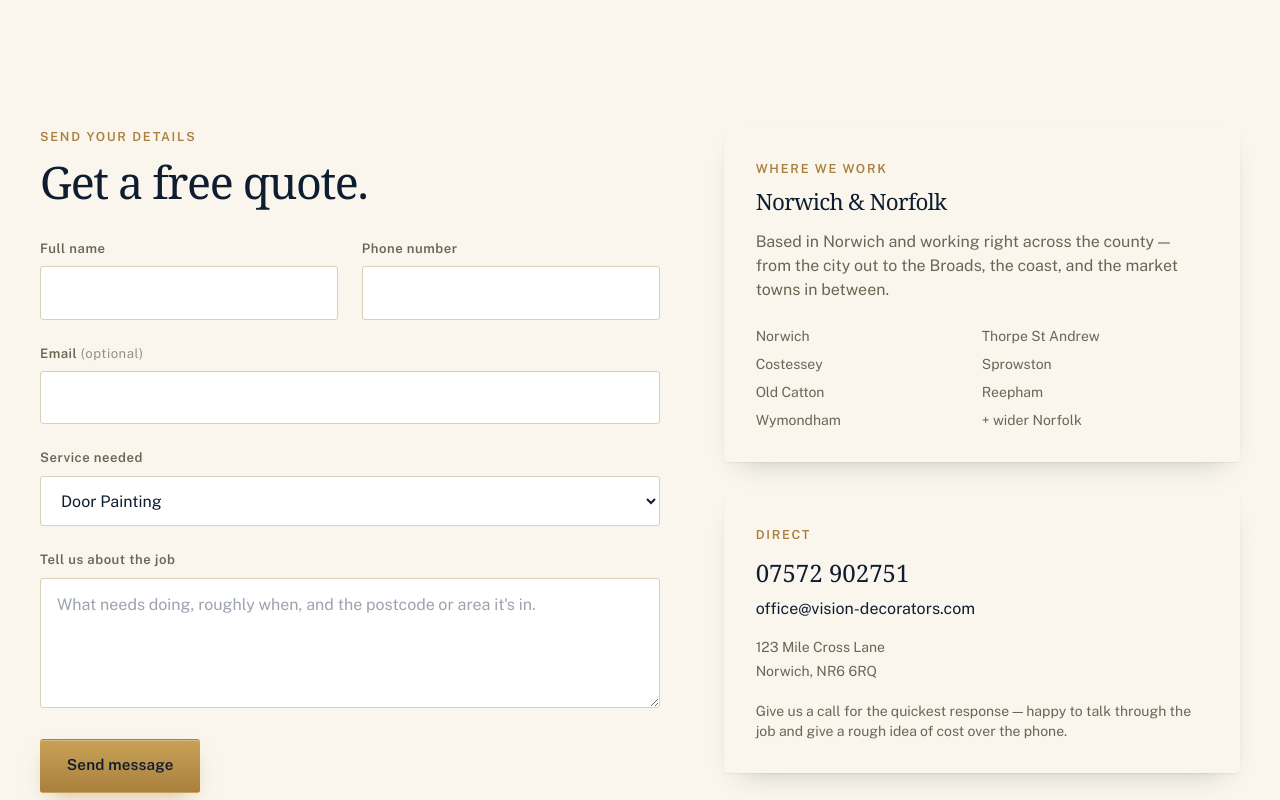
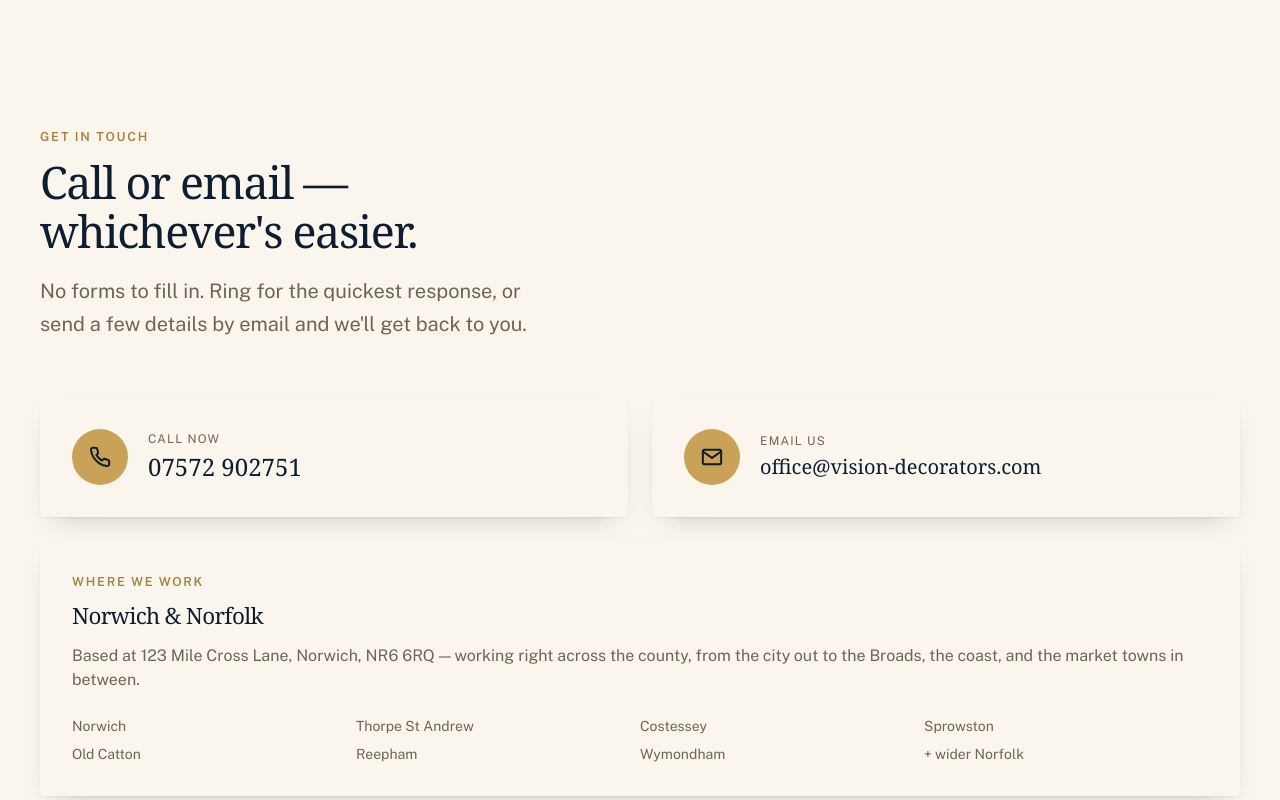
Before and after one commit to vad-cmyk/andre-website, a website: page contact.html in a window 1280 px wide. Shown: the part 740-1540 px from the top of the page. Drawn offline with nearby package versions, Linux system fonts and the light colour scheme; a web font is replaced by a local one.

Commit message:
Remove contact form, make phone and email the only CTAs
Drops the Formspree-dependent form (which was 404ing since no real
form ID was ever wired in). Every CTA site-wide is now either a
tel: or mailto: link — no in-between page or backend needed.

```diff
--- a/contact.html
+++ b/contact.html
@@ -4,7 +4,7 @@
 <meta charset="UTF-8">
 <meta name="viewport" content="width=device-width, initial-scale=1.0">
 <title>Contact — Vision Decorators, Norwich &amp; Norfolk</title>
-<meta name="description" content="Get in touch with Vision Decorators for a free painting and decorating quote across Norwich and Norfolk. Call 07572 902751 or send your details.">
+<meta name="description" content="Get in touch with Vision Decorators for a free painting and decorating quote across Norwich and Norfolk. Call 07572 902751 or email office@vision-decorators.com.">
 <link rel="preconnect" href="https://fonts.googleapis.com">
 <link rel="preconnect" href="https://fonts.gstatic.com" crossorigin>
 <link href="https://fonts.googleapis.com/css2?family=Libre+Caslon+Display&family=Public+Sans:wght@400;500;600;700;800&display=swap" rel="stylesheet">
@@ -77,7 +77,7 @@
   <div class="container relative z-10 py-20 md:py-24 on-dark">
     <p class="pill mb-6">Contact</p>
     <h1 class="h1 font-display mb-6 max-w-2xl">Let's talk about your job.</h1>
-    <p class="lede max-w-lg mb-10">Covering Norwich and the wider Norfolk area. The quickest way to reach us is by phone — for anything else, the form below goes straight to us.</p>
+    <p class="lede max-w-lg mb-10">Covering Norwich and the wider Norfolk area. Call for the quickest response, or email us with a few details and we'll get back to you.</p>
     <a href="tel:07572902751" class="inline-flex items-center gap-4 group">
       <span class="w-14 h-14 rounded-full bg-gold flex items-center justify-center shrink-0 transition-transform duration-300 group-hover:scale-105">
         <svg viewBox="0 0 24 24" width="24" height="24" fill="none" stroke="#0E1D30" stroke-width="2.2" stroke-linecap="round" stroke-linejoin="round"><path d="M22 16.92v3a2 2 0 0 1-2.18 2 19.79 19.79 0 0 1-8.63-3.07 19.5 19.5 0 0 1-6-6 19.79 19.79 0 0 1-3.07-8.67A2 2 0 0 1 4.11 2h3a2 2 0 0 1 2 1.72c.127.96.361 1.903.7 2.81a2 2 0 0 1-.45 2.11L8.09 9.91a16 16 0 0 0 6 6l1.27-1.27a2 2 0 0 1 2.11-.45c.907.339 1.85.573 2.81.7A2 2 0 0 1 22 16.92z"/></svg>
@@ -94,75 +94,44 @@
   </div>
 </section>
 
-<!-- ================= FORM + DETAILS ================= -->
+<!-- ================= CALL / EMAIL CTAS ================= -->
 <section class="bg-canvas py-24 md:py-32">
   <div class="container">
-    <div class="grid lg:grid-cols-[1.2fr_1fr] gap-16">
+    <div class="max-w-lg mb-14 reveal">
+      <p class="eyebrow mb-3">Get in touch</p>
+      <h2 class="h2 font-display mb-5">Call or email — whichever's easier.</h2>
+      <p class="lede">No forms to fill in. Ring for the quickest response, or send a few details by email and we'll get back to you.</p>
+    </div>
 
-      <div class="reveal" id="quote-form">
-        <p class="eyebrow mb-3">Send your details</p>
-        <h2 class="h2 font-display mb-8">Get a free quote.</h2>
+    <div class="grid sm:grid-cols-2 gap-6 mb-6">
+      <a href="tel:07572902751" class="card p-8 flex items-center gap-5 reveal reveal-delay-1">
+        <span class="w-14 h-14 rounded-full bg-gold flex items-center justify-center shrink-0">
+          <svg viewBox="0 0 24 24" width="22" height="22" fill="none" stroke="#0E1D30" stroke-width="2.2" stroke-linecap="round" stroke-linejoin="round"><path d="M22 16.92v3a2 2 0 0 1-2.18 2 19.79 19.79 0 0 1-8.63-3.07 19.5 19.5 0 0 1-6-6 19.79 19.79 0 0 1-3.07-8.67A2 2 0 0 1 4.11 2h3a2 2 0 0 1 2 1.72c.127.96.361 1.903.7 2.81a2 2 0 0 1-.45 2.11L8.09 9.91a16 16 0 0 0 6 6l1.27-1.27a2 2 0 0 1 2.11-.45c.907.339 1.85.573 2.81.7A2 2 0 0 1 22 16.92z"/></svg>
+        </span>
+        <span>
+          <span class="block text-xs uppercase tracking-widest text-stone mb-1">Call now</span>
+          <span class="block font-display text-2xl text-ink">07572 902751</span>
+        </span>
+      </a>
+      <a href="mailto:office@vision-decorators.com" class="card p-8 flex items-center gap-5 reveal reveal-delay-2">
+        <span class="w-14 h-14 rounded-full bg-gold flex items-center justify-center shrink-0">
+          <svg viewBox="0 0 24 24" width="22" height="22" fill="none" stroke="#0E1D30" stroke-width="2.2" stroke-linecap="round" stroke-linejoin="round"><path d="M4 4h16c1.1 0 2 .9 2 2v12c0 1.1-.9 2-2 2H4c-1.1 0-2-.9-2-2V6c0-1.1.9-2 2-2z"/><path d="M22 6l-10 7L2 6"/></svg>
+        </span>
+        <span>
+          <span class="block text-xs uppercase tracking-widest text-stone mb-1">Email us</span>
+          <span class="block font-display text-xl text-ink break-all">office@vision-decorators.com</span>
+        </span>
+      </a>
+    </div>
 
-        <!--
-          Formspree placeholder — replace YOUR_FORM_ID with your real Formspree
-          endpoint (formspree.io) once set up. Until then this form will show
-          Formspree's own error state on submit rather than silently failing.
-        -->
-        <form action="https://formspree.io/f/YOUR_FORM_ID" method="POST" class="space-y-6">
-          <div class="grid sm:grid-cols-2 gap-6">
-            <div class="field">
-              <label for="name">Full name</label>
-              <input type="text" id="name" name="name" required autocomplete="name">
-            </div>
-            <div class="field">
-              <label for="phone">Phone number</label>
-              <input type="tel" id="phone" name="phone" required autocomplete="tel">
-            </div>
-          </div>
-          <div class="field">
-            <label for="email">Email <span class="text-stone/70 font-normal normal-case">(optional)</span></label>
-            <input type="email" id="email" name="email" autocomplete="email">
-          </div>
-          <div class="field">
-            <label for="service">Service needed</label>
-            <select id="service" name="service">
-              <option value="Door Painting">Door Painting</option>
-              <option value="Lime Wash Painting">Lime Wash Painting</option>
-              <option value="General Painting">General Painting</option>
-              <option value="Not sure yet">Not sure yet</option>
-            </select>
-          </div>
-          <div class="field">
-            <label for="message">Tell us about the job</label>
-            <textarea id="message" name="message" required placeholder="What needs doing, roughly when, and the postcode or area it's in."></textarea>
-          </div>
-          <button type="submit" class="btn btn-gold">Send message</button>
-        </form>
+    <div class="card p-8 reveal reveal-delay-3">
+      <p class="eyebrow mb-3">Where we work</p>
+      <h3 class="h4 font-display mb-4">Norwich &amp; Norfolk</h3>
+      <p class="text-stone mb-6">Based at 123 Mile Cross Lane, Norwich, NR6 6RQ — working right across the county, from the city out to the Broads, the coast, and the market towns in between.</p>
+      <div class="grid grid-cols-2 sm:grid-cols-4 gap-y-2 text-sm text-stone">
+        <span>Norwich</span><span>Thorpe St Andrew</span><span>Costessey</span><span>Sprowston</span>
+        <span>Old Catton</span><span>Reepham</span><span>Wymondham</span><span>+ wider Norfolk</span>
       </div>
-
-      <div class="reveal reveal-delay-2">
-        <div class="card p-8 mb-8">
-          <p class="eyebrow mb-3">Where we work</p>
-          <h3 class="h4 font-display mb-4">Norwich &amp; Norfolk</h3>
-          <p class="text-stone mb-6">Based in Norwich and working right across the county — from the city out to the Broads, the coast, and the market towns in between.</p>
-          <div class="grid grid-cols-2 gap-y-2 text-sm text-stone">
-            <span>Norwich</span><span>Thorpe St Andrew</span>
-            <span>Costessey</span><span>Sprowston</span>
-            <span>Old Catton</span><span>Reepham</span>
-            <span>Wymondham</span><span>+ wider Norfolk</span>
-          </div>
-        </div>
-
-        <div class="card p-8">
-          <p class="eyebrow mb-3">Direct</p>
-          <a href="tel:07572902751" class="font-display text-2xl text-ink block mb-2 hover:text-gold-deep transition-colors">07572 902751</a>
-          <a href="mailto:office@vision-decorators.com" class="block text-ink mb-4 hover:text-gold-deep transition-colors">office@vision-decorators.com</a>
-          <p class="text-stone text-sm mb-1">123 Mile Cross Lane</p>
-          <p class="text-stone text-sm mb-5">Norwich, NR6 6RQ</p>
-          <p class="text-stone text-sm">Give us a call for the quickest response — happy to talk through the job and give a rough idea of cost over the phone.</p>
-        </div>
-      </div>
-
     </div>
   </div>
 </section>
```
Also changed, not shown: door-painting.html (+2 -2 lines), gallery.html (+1 -1 lines), general-painting.html (+2 -2 lines), index.html (+2 -2 lines), lime-wash-painting.html (+2 -2 lines).
